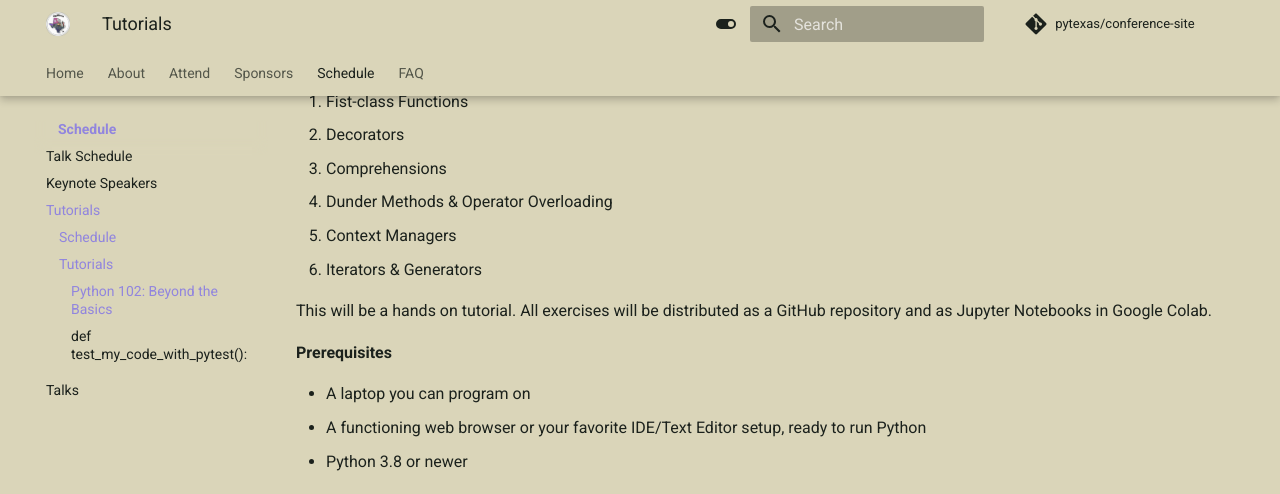
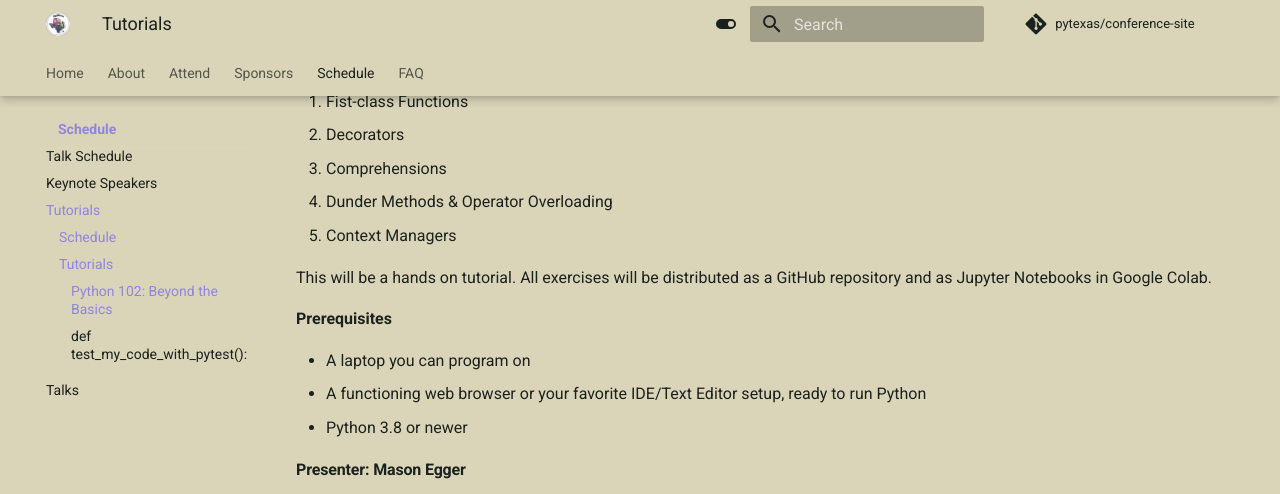
Before and after one commit to pytexas/2024, an MkDocs documentation site: the page built from docs/schedule/tutorials.md, in a window 1280 px wide and 900 px high, scrolled down 640 px, cut to the strip 0-494 px from the top of the window. Built offline with MkDocs 1.6.1 and Material for MkDocs 9.7.7, drawn with Linux system fonts in a browser that asks for light colours; comment, search, counter and statistics services are not loaded.

Commit message:
Removing iterators and generators from tutorial plan

```diff
--- a/docs/schedule/tutorials.md
+++ b/docs/schedule/tutorials.md
@@ -28,7 +28,6 @@ features that make Python _pythonic_. Specifically, you will learn about:
 1. Comprehensions
 1. Dunder Methods & Operator Overloading
 1. Context Managers
-1. Iterators & Generators
 
 This will be a hands on tutorial. All exercises will be distributed as a GitHub
 repository and as Jupyter Notebooks in Google Colab.
```
